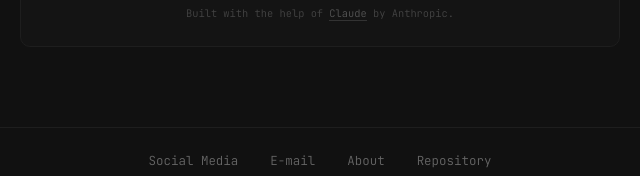
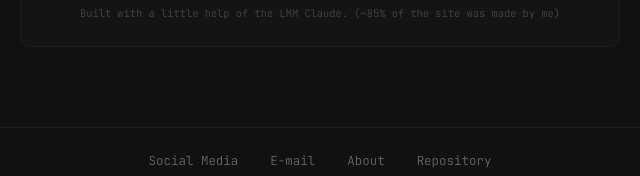
Before and after one commit to NimiGames68/NimiGames68.github.io, a plain HTML site: page about/index.html in a window 1280 px wide. Shown: the part 896-1072 px from the top of the page, 320-960 px from the left. Drawn offline with Linux system fonts and the light colour scheme.

Commit message:
Update index.html

```diff
--- a/about/index.html
+++ b/about/index.html
@@ -23,7 +23,6 @@
   <span class="section-label">About this site</span>
   <h1>What powers<br>this website</h1>
 
-  <!-- STATIC CARDS -->
   <div class="cards">
 
     <div class="card">
@@ -44,16 +43,14 @@
 
   <hr class="section-divider">
 
-  <!-- APIs BY PAGE SECTION -->
   <span class="section-label">APIs used — by page</span>
   <div class="accordion" id="accordion"></div>
 
   <hr class="section-divider">
 
-  <!-- MADE WITH LOVE -->
   <div class="love-block">
     <p class="love-text">This page was made for me, by me.<br>Made with ♥ in the middle of the Atlantic Ocean.</p>
-    <p class="love-sub">Built with the help of <a href="https://claude.ai" target="_blank" rel="noopener">Claude</a> by Anthropic.</p>
+    <p class="love-sub">Built with a little help of the LMM Claude. (~85% of the site was made by me)
   </div>
 
 </div>
```
